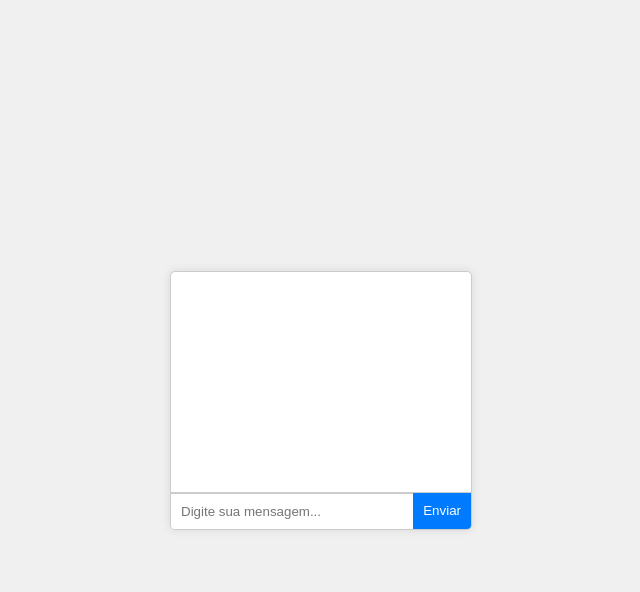
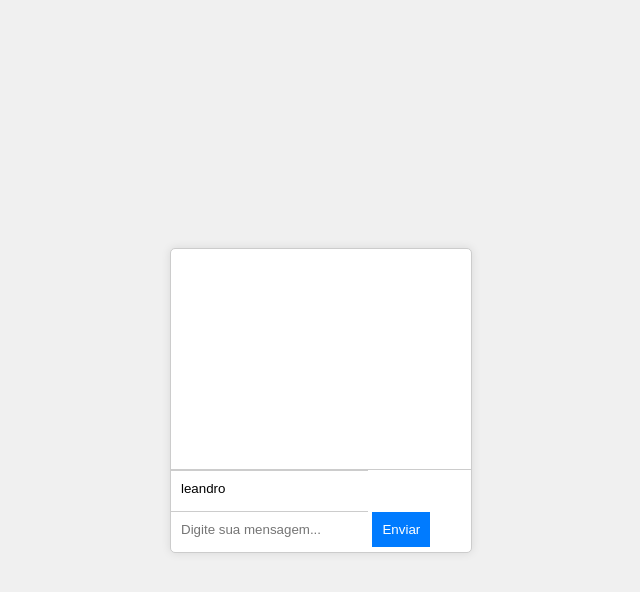
Before and after one commit to leandro28coelho/Chat_online, a Flask app: page / in a window 1280 px wide. Shown: the top 592 px of the page, without its empty margins (319-959 px from the left). Run offline with Flask 3, Linux system fonts and the light colour scheme.

Commit message:
criando pagina html

```diff
--- a/App.py
+++ b/App.py
@@ -20,7 +20,7 @@ def index():
 
 
     else:
-        return render_template('index.html')
+        return render_template('index.html', nick='leandro')
 
 
 
--- a/static/css/index.css
+++ b/static/css/index.css
@@ -1,5 +1,4 @@
-
-        body {
+body {
         font-family: Arial, sans-serif;
         display: flex;
         justify-content: center;
@@ -22,14 +21,15 @@
         padding: 10px;
         border-bottom: 1px solid #ccc;
         }
-        .input-container {
+        {
         display: flex;
+        flex-direction: column;
         }
         .input-container input {
-        flex: 1;
         padding: 10px;
         border: none;
         border-top: 1px solid #ccc;
+        margin-bottom: 5px;
         }
         .input-container button {
         padding: 10px;
--- a/templates/index.html
+++ b/templates/index.html
@@ -11,6 +11,7 @@
 <div class="chat-container">
     <div class="messages" id="messages"></div>
     <div class="input-container">
+        <input type="text" id="nameInput" value="{{nick}}">
         <input type="text" id="messageInput" placeholder="Digite sua mensagem...">
         <button onclick="sendMessage()">Enviar</button>
     </div>
@@ -18,16 +19,20 @@
 
 <script>
     function sendMessage() {
-    const input = document.getElementById('messageInput');
+    const nameInput = document.getElementById('nameInput');
+    const messageInput = document.getElementById('messageInput');
     const messages = document.getElementById('messages');
-    const message = input.value.trim();
+    const name = nameInput.value.trim();
+    const message = messageInput.value.trim();
 
-    if (message) {
+    if (name && message) {
     const messageElement = document.createElement('div');
-    messageElement.textContent = message;
+    messageElement.textContent = `${name}: ${message}`;
     messages.appendChild(messageElement);
-    input.value = '';
+    messageInput.value = '';
     messages.scrollTop = messages.scrollHeight;
+    } else {
+    alert('Informe seu nome');
     }
     }
 </script>
```
